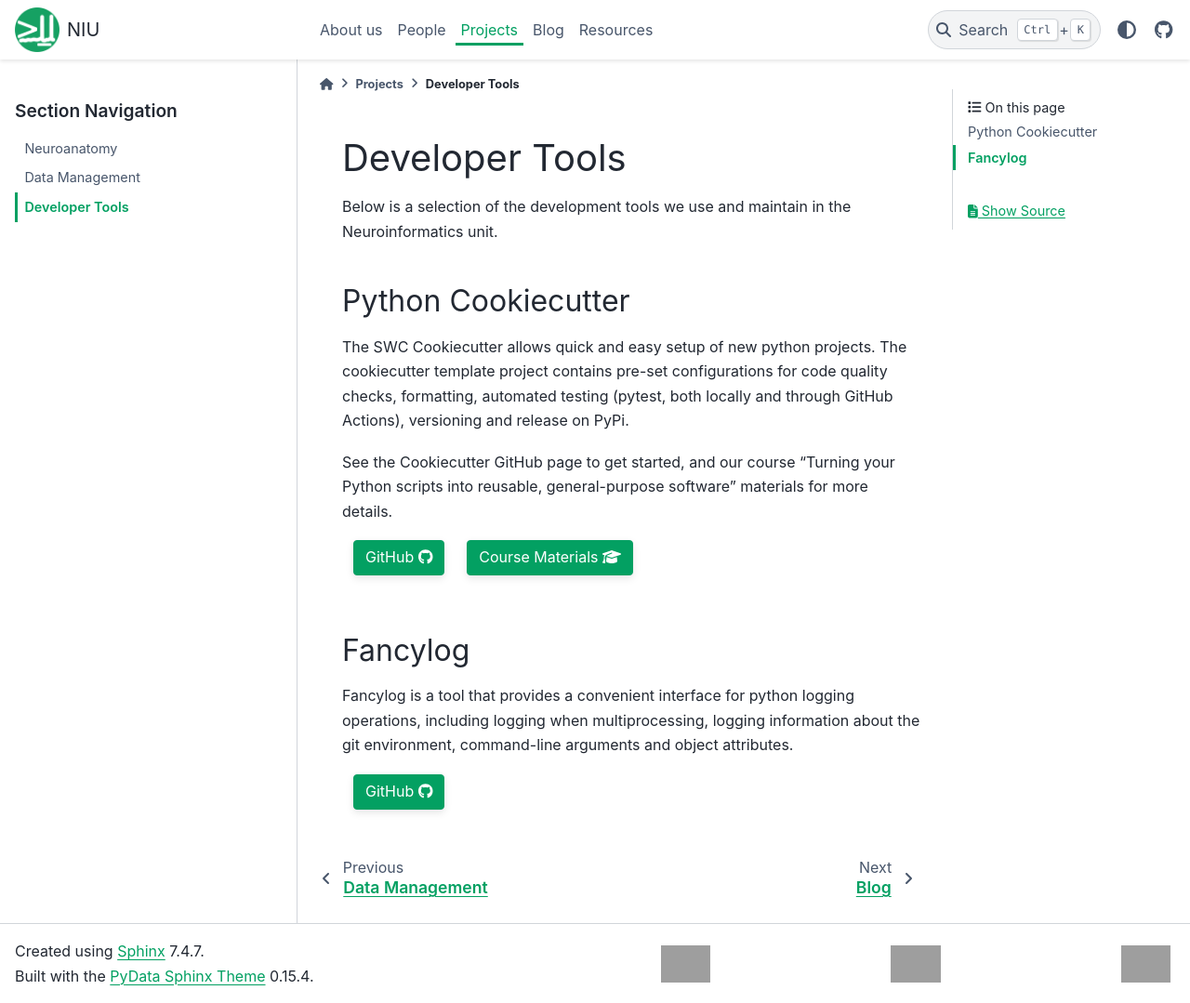
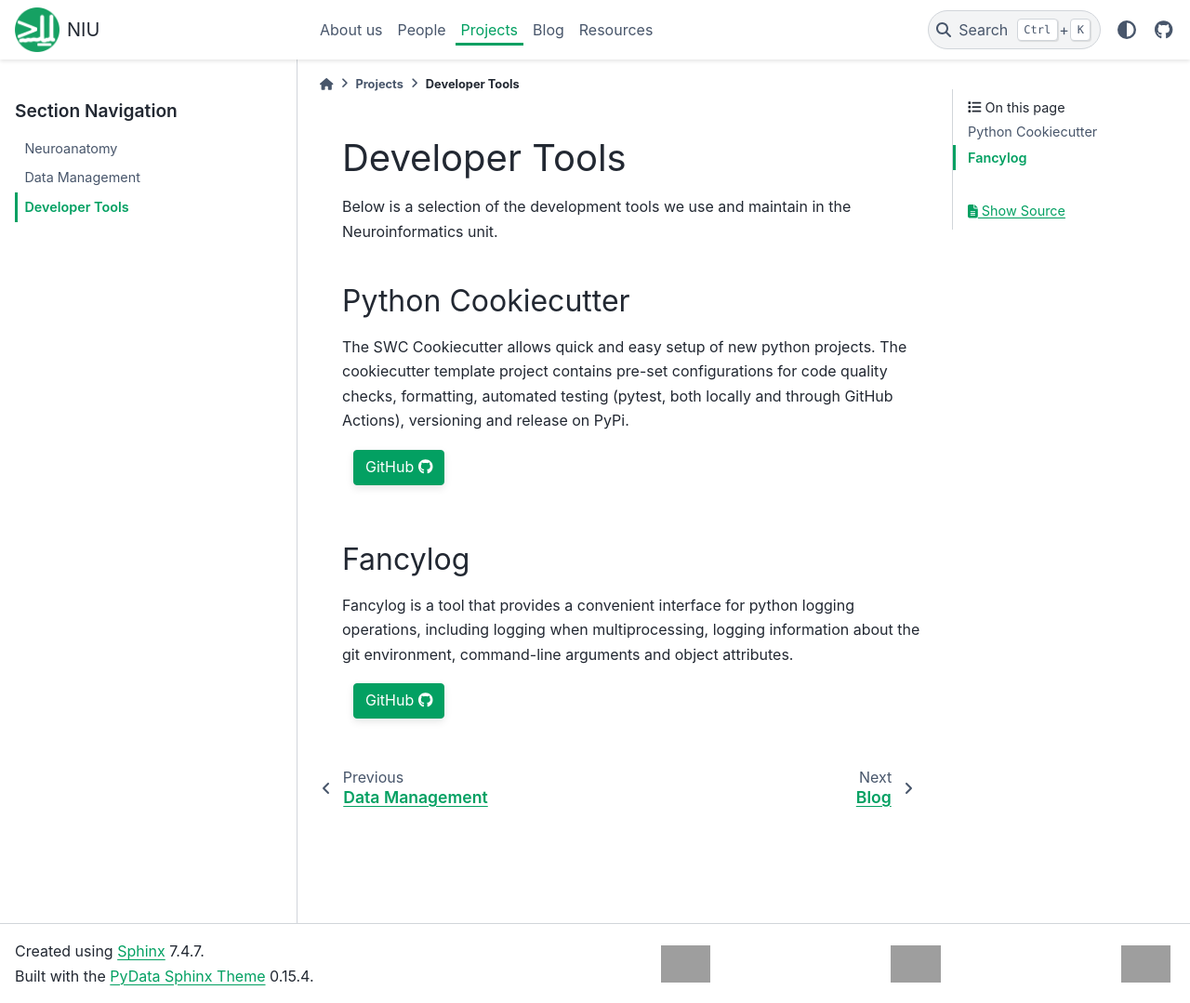
Before and after one commit to neuroinformatics-unit/neuroinformatics-unit.github.io, a Sphinx documentation site: the page built from docs/source/projects/developer_tools.md, in a window 1280 px wide and 1079 px high. Shown: the whole window at 93% size. Built offline with Sphinx 7.4.7 and the PyData theme 0.15.4, drawn with Linux system fonts in a browser that asks for light colours; grey boxes are pictures that could not be loaded.

Commit message:
Remove link to teaching materials

```diff
--- a/docs/source/projects/developer_tools.md
+++ b/docs/source/projects/developer_tools.md
@@ -8,9 +8,6 @@ The SWC Cookiecutter allows quick and easy setup of new python projects.
 The cookiecutter template project contains pre-set configurations for code quality checks, formatting,
 automated testing (pytest, both locally and through GitHub Actions), versioning and release on PyPi.
 
-See the Cookiecutter GitHub page to get started, and our course “Turning your Python scripts into reusable, general-purpose software” materials for more details.
-
-
 <div class="sd-container-fluid sd-sphinx-override sd-mb-4 docutils">
     <div class="sd-row sd-row-cols-2 sd-row-cols-xs-2 sd-row-cols-sm-2 sd-row-cols-md-2 sd-row-cols-lg-2 docutils">
         <div class="sd-col sd-d-flex-column sd-col-auto sd-col-xs-auto sd-col-sm-auto sd-col-md-auto sd-col-lg-auto docutils">
@@ -19,17 +16,6 @@ See the Cookiecutter GitHub page to get started, and our course “Turning your
                     <span>
                         GitHub
                         <span class="fab fa-github">
-                        </span>
-                    </span>
-                </a>
-            </p>
-        </div>
-        <div class="sd-col sd-d-flex-column sd-col-auto sd-col-xs-auto sd-col-sm-auto sd-col-md-auto sd-col-lg-auto docutils">
-            <p class="sd-text-left">
-                <a class="sd-sphinx-override sd-btn sd-text-wrap sd-btn-primary sd-shadow-sm reference external" href="https://sainsburywellcomecentre.github.io/software-skills/events/release_dec_2022.html" target="_blank">
-                    <span>
-                        Course Materials
-                        <span class="fa fa-graduation-cap">
                         </span>
                     </span>
                 </a>
```
